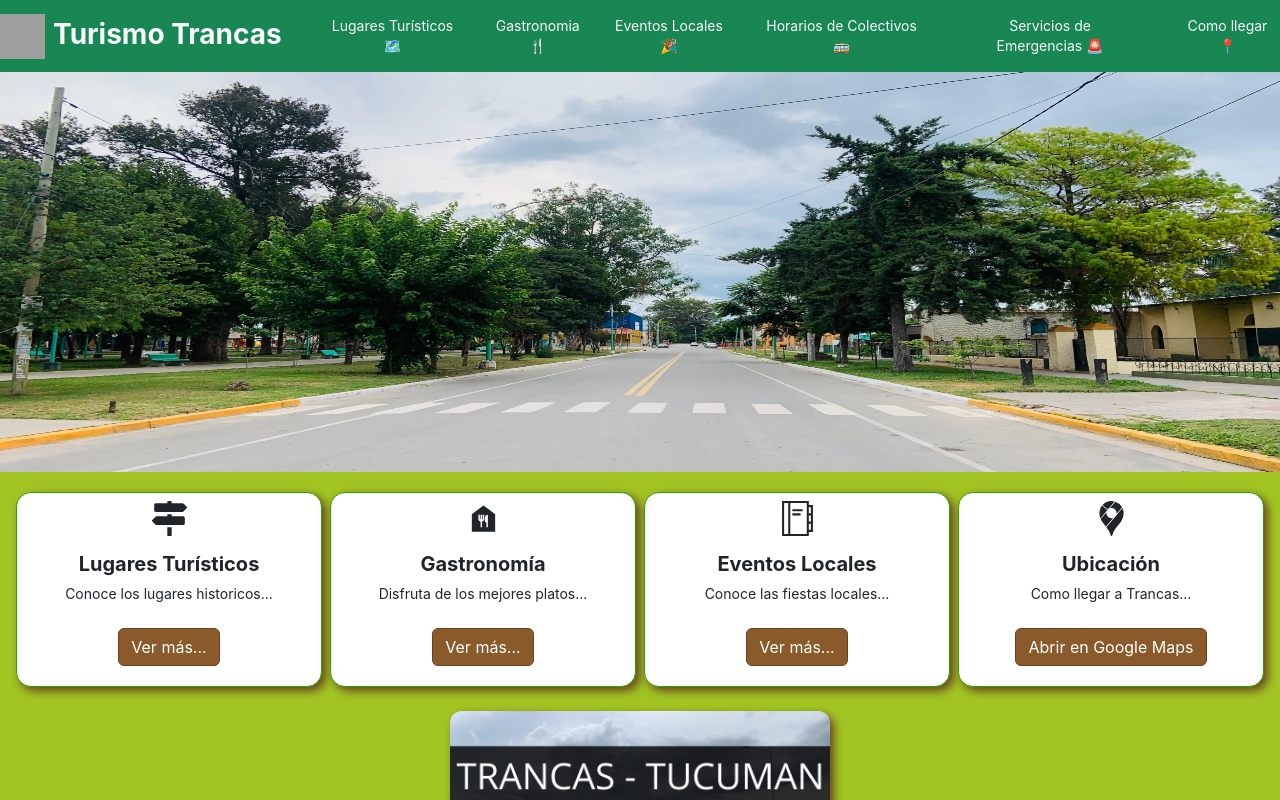
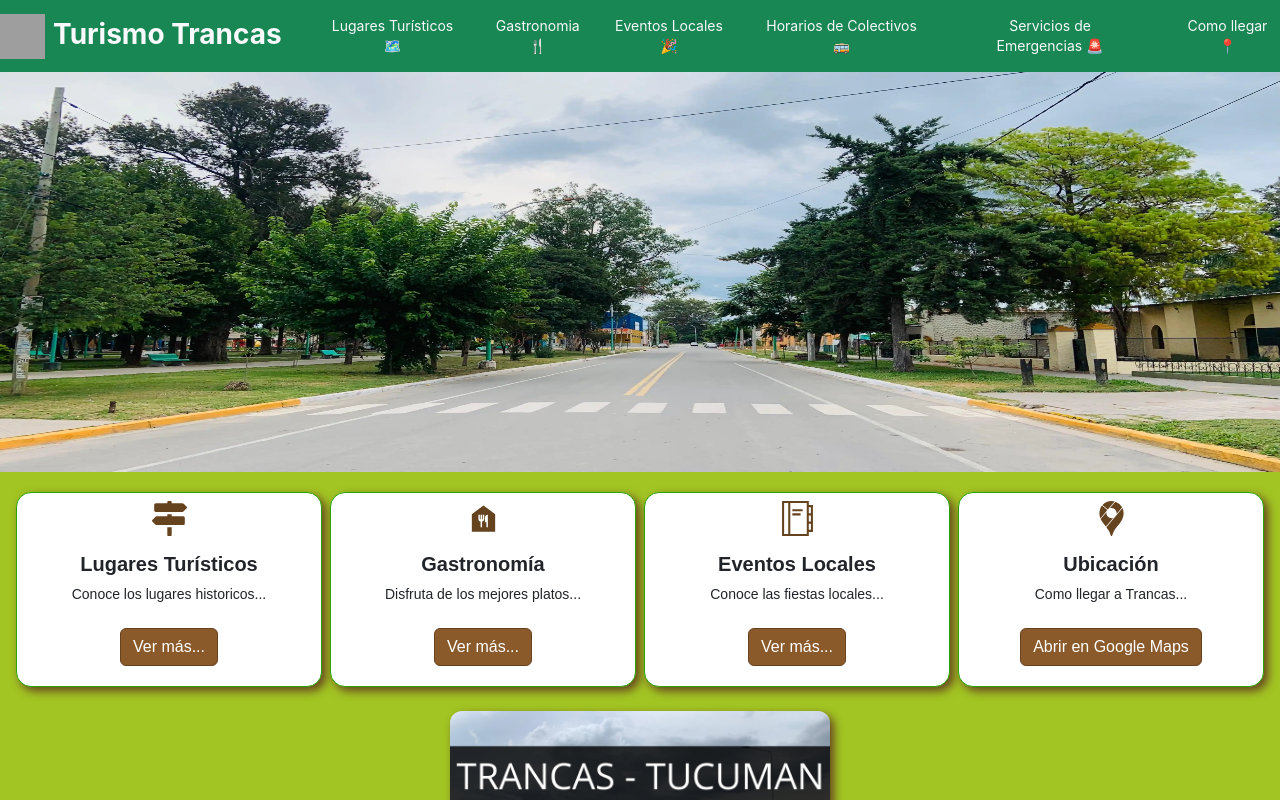
Before and after one commit to zeta-dev-web/web-turismo, a React (Vite) app: page / in a window 1280 px wide. Shown: the top 800 px of the page. Built offline with nearby package versions, Linux system fonts and the light colour scheme; grey boxes are pictures that could not be loaded.

Commit message:
se edita color de iconos en tarjeta

```diff
--- a/src/components/CardApp.jsx
+++ b/src/components/CardApp.jsx
@@ -7,9 +7,9 @@ const CardApp =({titulo, contenido, icono, boton, ruta})=>{
 
 
 return(
-<div>
+<div className='custom-font'>
 <Card  border="sucess" className='mt-2 p-0 m-0 cardcolor'>
-      <div className="text-center mt-2">{icono}</div>
+      <div className="text-center mt-2 color-icon">{icono}</div>
       <Card.Body className='text-center card-body'>
         <Card.Title className='fw-bold'>{titulo}</Card.Title>
         <Card.Text>
--- a/src/css/CardApp.css
+++ b/src/css/CardApp.css
@@ -1,13 +1,27 @@
-.colorbutton{
-    background-color: #8B5A2B!important;
-    border-color: #66421f!important
+.custom-font {
+    font-family:Arial, Helvetica, sans-serif
 }
-.cardcolor{
-    border-color: #28a502!important;
-    border-radius: 15px!important;
-    box-shadow: 4px 4px 10px #66431f
+
+.colorbutton {
+    background-color: #8B5A2B !important;
+    border-color: #66421f !important;
 }
+
+.colorbutton:hover {
+    background-color: #25180b !important;
+    border-color: #8B5A2B !important; }
+
+.cardcolor {
+    border-color: #28a502 !important;
+    border-radius: 15px !important;
+    box-shadow: 4px 4px 10px #66431f;
+}
+
 .card-body {
     height: 150px;
     overflow: hidden;
-  }
+}
+
+.color-icon{
+    color: #66431f;
+}
```
